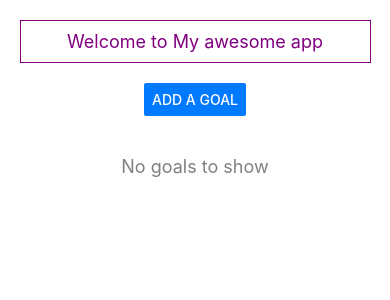
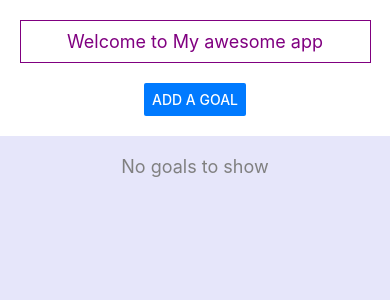
Before and after one commit to Heyihuidai/Fall2024-CS5520, a React Native app: screen / in a window 390 px wide. Shown: the top 300 px of the page. Built offline with nearby package versions, Linux system fonts and the light colour scheme.

Commit message:
add the missing background to the bottomView

```diff
--- a/App.js
+++ b/App.js
@@ -131,6 +131,7 @@ const styles = StyleSheet.create({
   bottomView: {
     flex: 1,
     width: '100%',
+    backgroundColor: '#E6E6FA',
   },
   listContent: {
     padding: 20,
```
